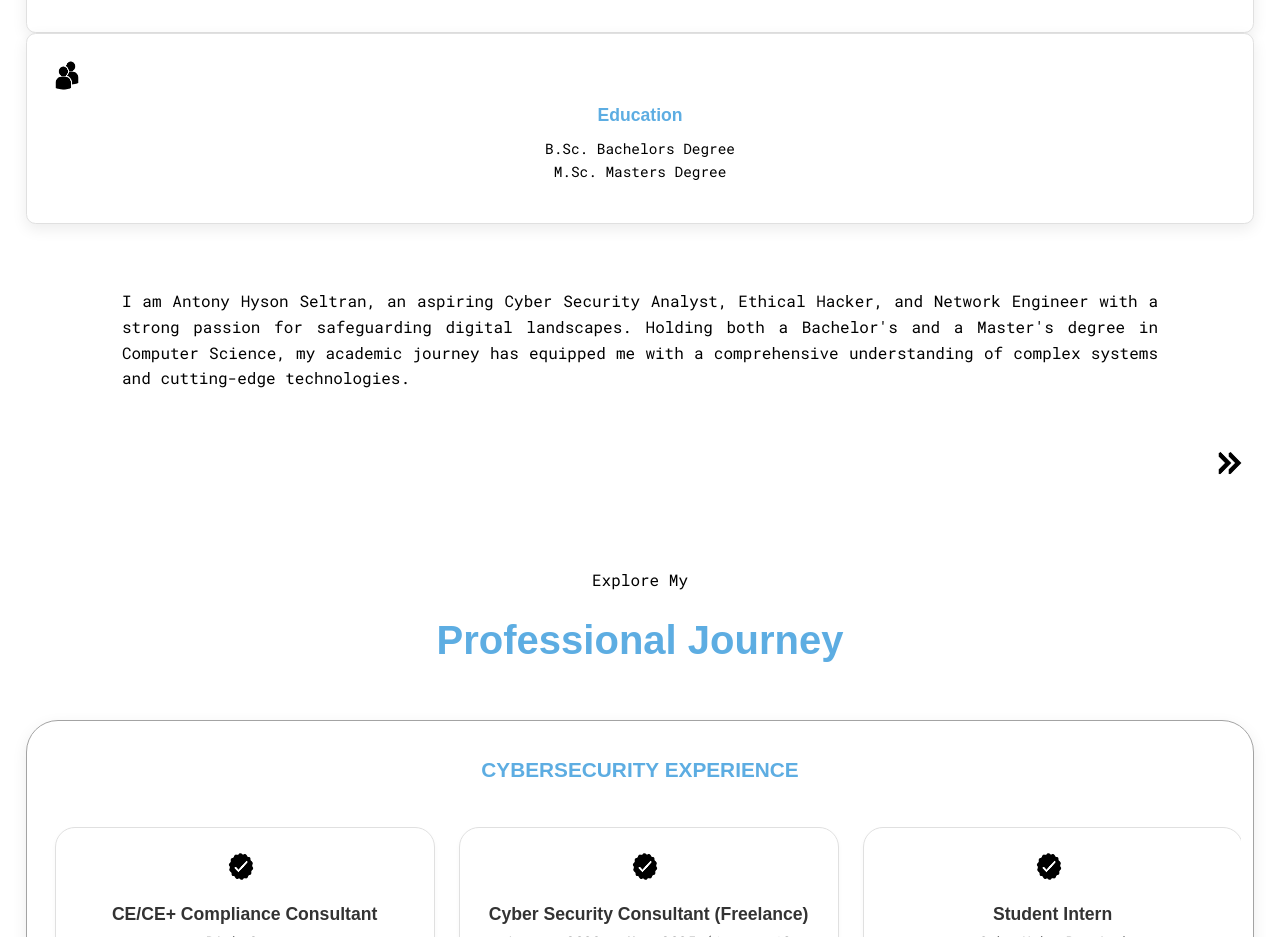
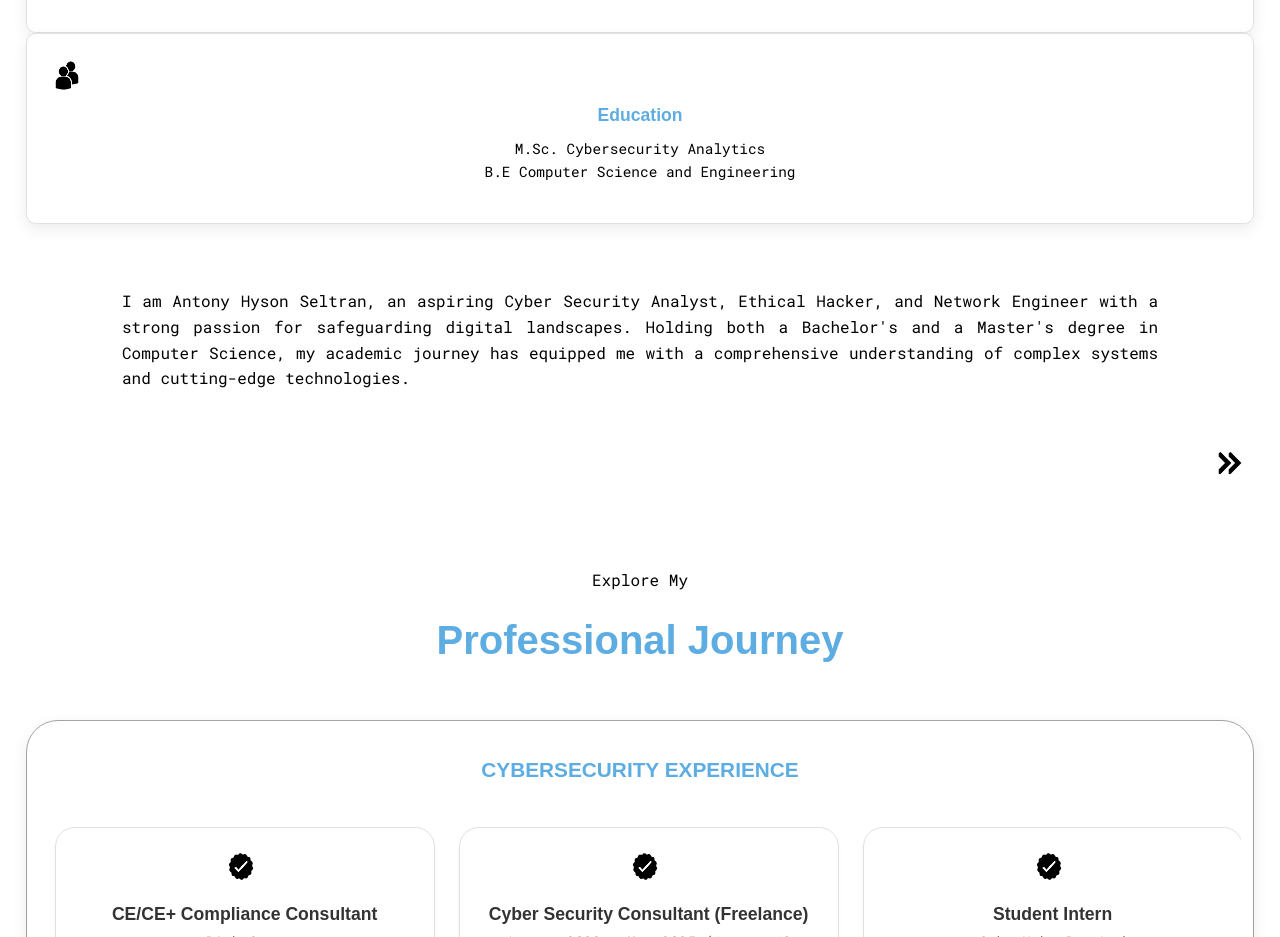
Before and after one commit to Antonyhyson/antony-hyson-seltran, a React (Vite) app: page / in a window 1280 px wide. Shown: the part 1200-2137 px from the top of the page. Built offline with nearby package versions, Linux system fonts and the light colour scheme; a web font is replaced by a local one.

Commit message:
Apply REPO_BASE_PATH to all components and CSS paths

```diff
--- a/src/components/About/About.tsx
+++ b/src/components/About/About.tsx
@@ -26,7 +26,7 @@ const About: React.FC = () => {
               {/* UPDATED: education.png */}
               <img src={`${REPO_BASE_PATH}assets/education.png`} alt="Education icon" className="icon" />
               <h3>Education</h3>
-              <p>B.Sc. Bachelors Degree<br />M.Sc. Masters Degree</p>
+              <p>M.Sc. Cybersecurity Analytics<br />B.E Computer Science and Engineering</p>
             </div>
           </div>
           <div className="text-container">
```
